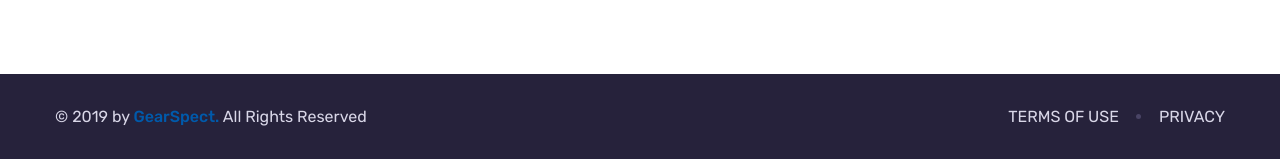
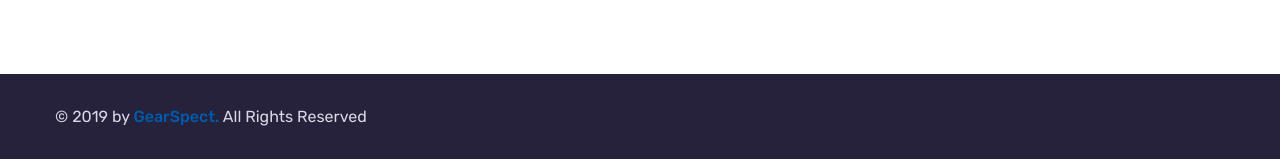
Before and after one commit to kea-softtech-pvt-ltd/gearspect, a PHP site: page /index.php in a window 1280 px wide. Shown: the part 3169-3328 px from the top of the page. Run offline with PHP 8.4, Linux system fonts and the light colour scheme; some libraries are stand-ins or nearby versions.

Commit message:
Roshan- removed footer links

```diff
--- a/footer.php
+++ b/footer.php
@@ -8,10 +8,10 @@
                     <div class="copyright-text float-left">
                         <p>© 2019 by <a href="#">GearSpect.</a> All Rights Reserved</p>
                     </div>
-                    <ul class="footer-menu float-right">
+                    <!--ul class="footer-menu float-right">
                         <li><a href="#">TERMS OF USE</a></li>
                         <li><a href="#">PRIVACY</a></li>
-                    </ul>
+                    </ul-->
                 </div>
             </div>
         </div>
```
